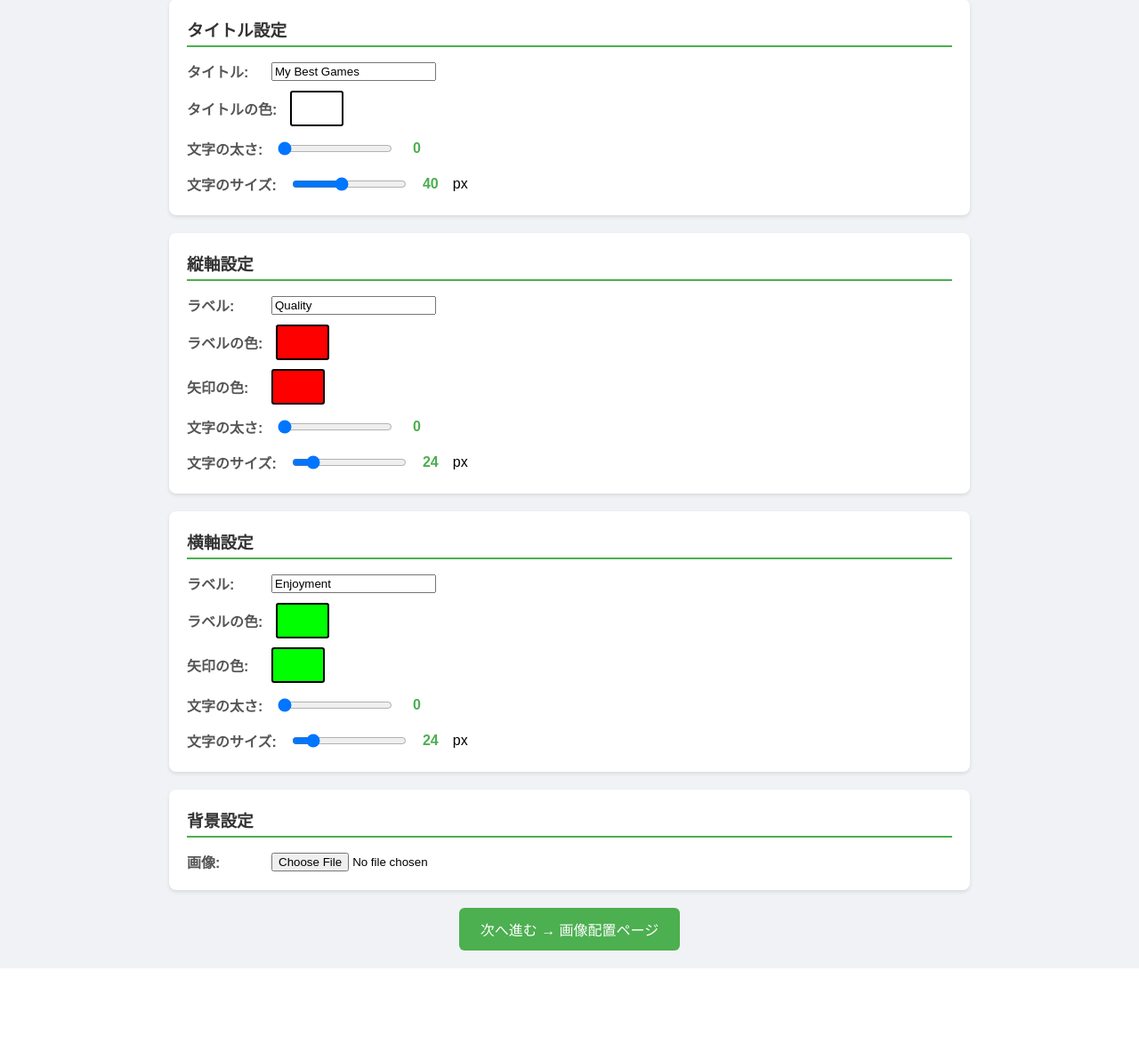
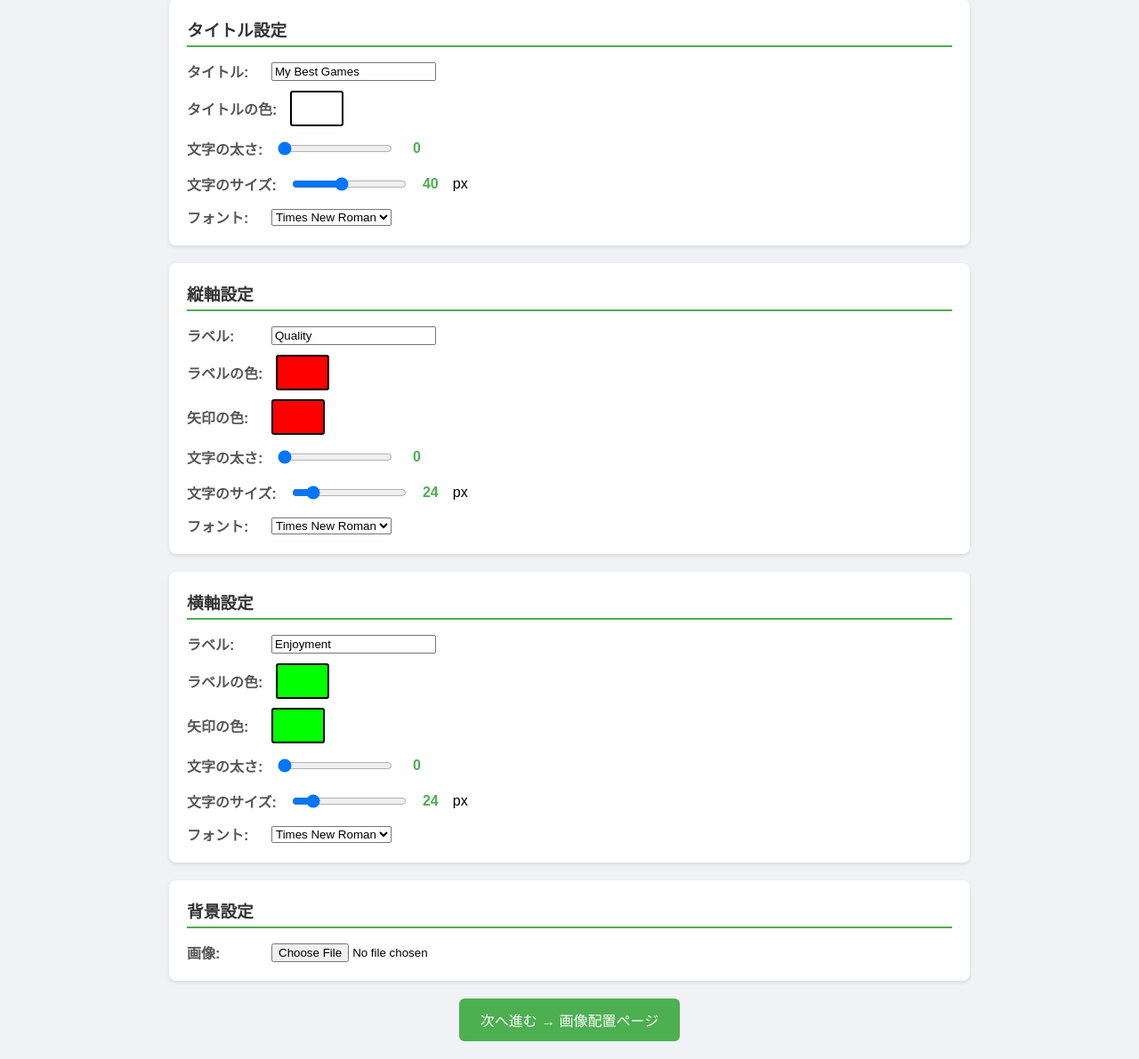
Before and after one commit to masato1224-git/Tier_chart_maker, a Flask app: page / in a window 1280 px wide. Shown: the part 118-1309 px from the top of the page at 89% size. Before the commit the page ends 1207 px from the top, so only its background shows below. Run offline with Flask 3, Linux system fonts and the light colour scheme.

Commit message:
フォント変更機能追加+

```diff
--- a/home/main.py
+++ b/home/main.py
@@ -9,9 +9,63 @@ from home import app
 UPLOAD_DIR = os.path.join(os.getcwd(), os.environ.get('UPLOAD_DIR', 'tmp_uploads'))
 os.makedirs(UPLOAD_DIR, exist_ok=True)
 
-def load_font(size):
+FONT_FAMILY_MAP = {
+    'Arial': ['arial.ttf', 'Arial.ttf', 'LiberationSans-Regular.ttf', 'DejaVuSans.ttf'],
+    'Times New Roman': ['times.ttf', 'Times New Roman.ttf', 'LiberationSerif-Regular.ttf', 'DejaVuSerif.ttf'],
+    'Courier New': ['cour.ttf', 'Courier New.ttf', 'LiberationMono-Regular.ttf', 'DejaVuSansMono.ttf'],
+    'DejaVu Sans': ['DejaVuSans.ttf', 'LiberationSans-Regular.ttf', 'arial.ttf', 'Arial.ttf'],
+    'Default': ['arial.ttf', 'Arial.ttf', 'LiberationSans-Regular.ttf', 'DejaVuSans.ttf'],
+}
+
+FONT_DIRS = [
+    os.path.join(os.environ.get('WINDIR', 'C:\\Windows'), 'Fonts'),
+    '/usr/share/fonts/truetype',
+    '/usr/share/fonts',
+]
+
+
+def find_font_path(candidate):
+    if not candidate:
+        return None
+    if os.path.isabs(candidate) and os.path.exists(candidate):
+        return candidate
+    if os.path.exists(candidate):
+        return candidate
+    lower_candidate = candidate.lower()
+    for fonts_dir in FONT_DIRS:
+        path = os.path.join(fonts_dir, candidate)
+        if os.path.exists(path):
+            return path
+
+    for fonts_dir in FONT_DIRS:
+        if not os.path.isdir(fonts_dir):
+            continue
+        for root, _, files in os.walk(fonts_dir):
+            for filename in files:
+                if filename.lower() == lower_candidate:
+                    return os.path.join(root, filename)
+    return None
+
+
+def load_font(family, size):
+    if not family:
+        family = 'Default'
+    candidates = FONT_FAMILY_MAP.get(family, [])
+    for candidate in candidates:
+        path = find_font_path(candidate)
+        if path:
+            try:
+                return ImageFont.truetype(path, size)
+            except OSError:
+                continue
+        try:
+            return ImageFont.truetype(candidate, size)
+        except OSError:
+            continue
+
+    # 最後の手段として PIL に同梱されている DejaVu フォントを使う
     try:
-        return ImageFont.truetype("arial.ttf", size)
+        return ImageFont.truetype('DejaVuSans.ttf', size)
     except OSError:
         return ImageFont.load_default()
 
@@ -93,9 +147,12 @@ def build_preview_image():
         base_img = Image.new("RGBA", (1200, 800), (40, 44, 52, 255))
 
     draw = ImageDraw.Draw(base_img)
-    title_font = load_font(max(24, title_size))
-    y_axis_font = load_font(max(16, y_size))
-    x_axis_font = load_font(max(16, x_size))
+    title_font_family = session.get('title_font_family', 'Arial')
+    y_axis_font_family = session.get('y_font_family', 'Arial')
+    x_axis_font_family = session.get('x_font_family', 'Arial')
+    title_font = load_font(title_font_family, max(24, title_size))
+    y_axis_font = load_font(y_axis_font_family, max(16, y_size))
+    x_axis_font = load_font(x_axis_font_family, max(16, x_size))
 
     title_color = normalize_color(title_color, '#ffffff')
     x_label_color = normalize_color(x_label_color, '#ffffff')
@@ -107,7 +164,7 @@ def build_preview_image():
     title_width = title_bbox[2] - title_bbox[0]
     title_x = 1200 - title_width - 20
     draw.text((title_x, 30), title, fill=title_color, font=title_font, stroke_width=title_weight, stroke_fill=title_color)
-    draw.text((50, 60), f" {y_label}", fill=y_label_color, font=y_axis_font, stroke_width=y_weight, stroke_fill=y_label_color)
+    draw.text((10, 60), f" {y_label}", fill=y_label_color, font=y_axis_font, stroke_width=y_weight, stroke_fill=y_label_color)
     draw.text((1100, 680), f" {x_label}", fill=x_label_color, font=x_axis_font, stroke_width=x_weight, stroke_fill=x_label_color)
 
     draw.line([(100, 150), (100, 700)], fill=y_arrow_color, width=5)
@@ -174,6 +231,7 @@ def index():
         session['title_color'] = normalize_color(request.form.get('title_color', '#ffffff'))
         session['title_weight'] = int(request.form.get('title_weight', 0) or 0)
         session['title_size'] = int(request.form.get('title_size', 40) or 40)
+        session['title_font_family'] = request.form.get('title_font_family', 'Arial')
         session['x_label'] = request.form.get('x_label', 'Width')
         session['x_label_color'] = normalize_color(request.form.get('x_label_color', '#ffffff'))
         session['x_arrow_color'] = normalize_color(request.form.get('x_arrow_color', request.form.get('x_label_color', '#ffffff')))
@@ -184,6 +242,8 @@ def index():
         session['y_label_color'] = normalize_color(request.form.get('y_label_color', '#ffffff'))
         session['y_arrow_color'] = normalize_color(request.form.get('y_arrow_color', request.form.get('y_label_color', '#ffffff')))
         session['y_color'] = session['y_label_color']
+        session['y_font_family'] = request.form.get('y_font_family', 'Arial')
+        session['x_font_family'] = request.form.get('x_font_family', 'Arial')
         session['y_weight'] = int(request.form.get('y_weight', 0) or 0)
         session['y_size'] = int(request.form.get('y_size', 24) or 24)
         session['text_weight'] = int(request.form.get('text_weight', 0) or 0)
@@ -219,6 +279,9 @@ def index():
         x_size = session.get('x_size', 24),
         text_weight = session.get('text_weight', 1),
         text_size = session.get('text_size', 40),
+        title_font_family = session.get('title_font_family', 'Arial'),
+        y_font_family = session.get('y_font_family', 'Arial'),
+        x_font_family = session.get('x_font_family', 'Arial'),
     )
 
 @app.route('/place_images', methods=['GET', 'POST'])
--- a/home/templates/step1_settings.html
+++ b/home/templates/step1_settings.html
@@ -156,6 +156,16 @@
                     <span class="value-display" id="title_size_value">{{ title_size }}</span>px
                 </div>
             </div>
+            <div class="setting-row">
+                <span class="setting-label">フォント:</span>
+                <div class="setting-input">
+                    <select name="title_font_family">
+                        <option value="Times New Roman" {% if title_font_family == 'Times New Roman' %}selected{% endif %}>Times New Roman</option>
+                        <option value="Courier New" {% if title_font_family == 'Courier New' %}selected{% endif %}>Courier New</option>
+                        <option value="Default" {% if title_font_family == 'Default' %}selected{% endif %}>Default</option>
+                    </select>
+                </div>
+            </div>
         </div>
 
         <div class="form-group">
@@ -198,6 +208,16 @@
                     <span class="value-display" id="y_size_value">{{ y_size }}</span>px
                 </div>
             </div>
+            <div class="setting-row">
+                <span class="setting-label">フォント:</span>
+                <div class="setting-input">
+                    <select name="y_font_family">
+                        <option value="Times New Roman" {% if y_font_family == 'Times New Roman' %}selected{% endif %}>Times New Roman</option>
+                        <option value="Courier New" {% if y_font_family == 'Courier New' %}selected{% endif %}>Courier New</option>
+                        <option value="Default" {% if y_font_family == 'Default' %}selected{% endif %}>Default</option>
+                    </select>
+                </div>
+            </div>
         </div>
 
         <div class="form-group">
@@ -238,6 +258,16 @@
                 <div class="range-container">
                     <input type="range" name="x_size" id="x_size" min="16" max="72" value="{{ x_size }}">
                     <span class="value-display" id="x_size_value">{{ x_size }}</span>px
+                </div>
+            </div>
+            <div class="setting-row">
+                <span class="setting-label">フォント:</span>
+                <div class="setting-input">
+                    <select name="x_font_family">
+                        <option value="Times New Roman" {% if x_font_family == 'Times New Roman' %}selected{% endif %}>Times New Roman</option>
+                        <option value="Courier New" {% if x_font_family == 'Courier New' %}selected{% endif %}>Courier New</option>
+                        <option value="Default" {% if x_font_family == 'Default' %}selected{% endif %}>Default</option>
+                    </select>
                 </div>
             </div>
         </div>
--- a/home/templates/step2_place_images.html
+++ b/home/templates/step2_place_images.html
@@ -31,6 +31,7 @@
             <div class="info">
                 設定が完了しました。<br>
                 次に、Tier表に置く画像を1つずつ追加してください。
+                <p style="font-size: 12px; color: #666;">※タイトルや縦軸、横軸の設定をやり直したい場合は、画像を追加する前に画面を下にスクロールして、「最初からやり直す」からやり直してください。</p>
                 <p style="font-size: 12px; color: #666;">※画像が読み込まれていない場合、ページを再読み込み,または画像を再度追加してください。</p>
             </div>
 
```
